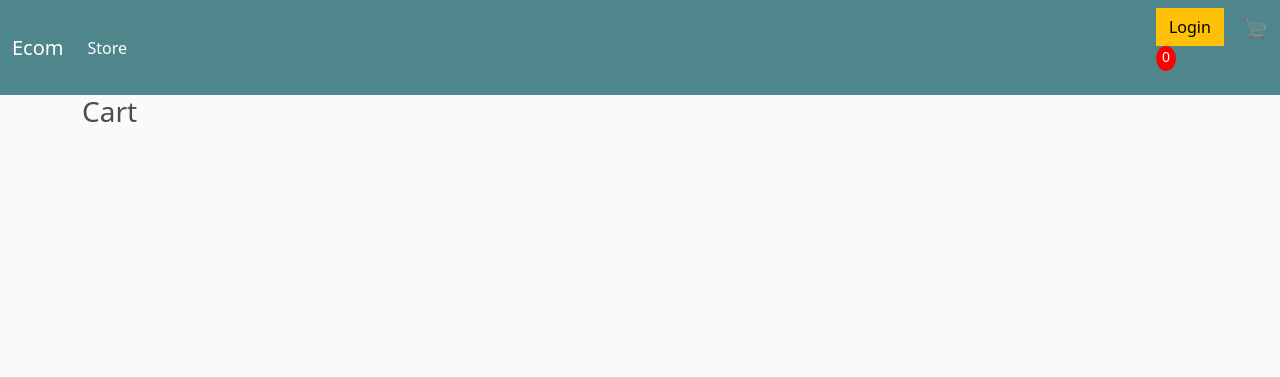
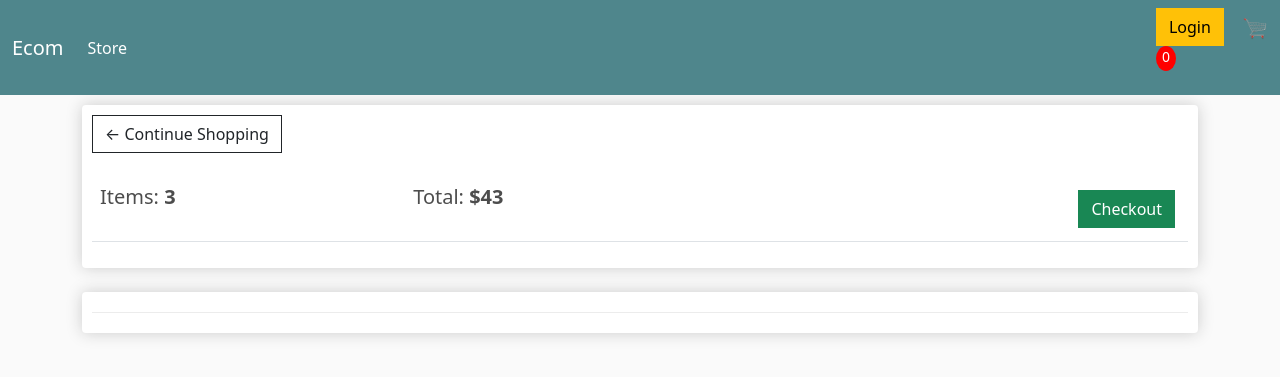
Before and after one commit to AiJared/Ecommerce, a Django app: page /cart/ in a window 1280 px wide. Shown: the top 377 px of the page. Run offline with Django 4.2, Linux system fonts and the light colour scheme; lists and menus that the app fills with data are empty.

Commit message:
Linked out cart, checkout and store pages. Added some buttons and functionalities that help navigate through the different pages. Improved cart and checkout pages

```diff
--- a/templates/cart.html
+++ b/templates/cart.html
@@ -1,5 +1,31 @@
 {% extends 'templates/main.html' %}
 {% load static %}
 {% block content %}
-	<h3>Cart</h3>
+	<div class="row">
+		<div class="col-lg-12">
+			<div class="box-element">
+				<a class="btn btn-outline-dark" href="{% url 'store' %}">&#x2190; Continue Shopping</a>
+
+				<br>
+				<br>
+				<table class="table">
+					<tr>
+						<th><h5>Items: <strong>3</strong></h5></th>
+						<th><h5>Total: <strong>$43</strong></h5></th>
+						<th>
+							<a style="float: right;margin:5px" class="btn btn-success" href="{% url 'checkout' %}">Checkout</a>
+						</th>
+					</tr>
+				</table>
+			</div>
+
+			<br>
+
+			<div class="box-element">
+				<div class="cart-row">
+
+				</div>
+			</div>
+		</div>
+	</div>
 {% endblock content %}
```
Also changed, not shown: static/images/arrow-down.png (added), static/images/arrow-up.png (added).
